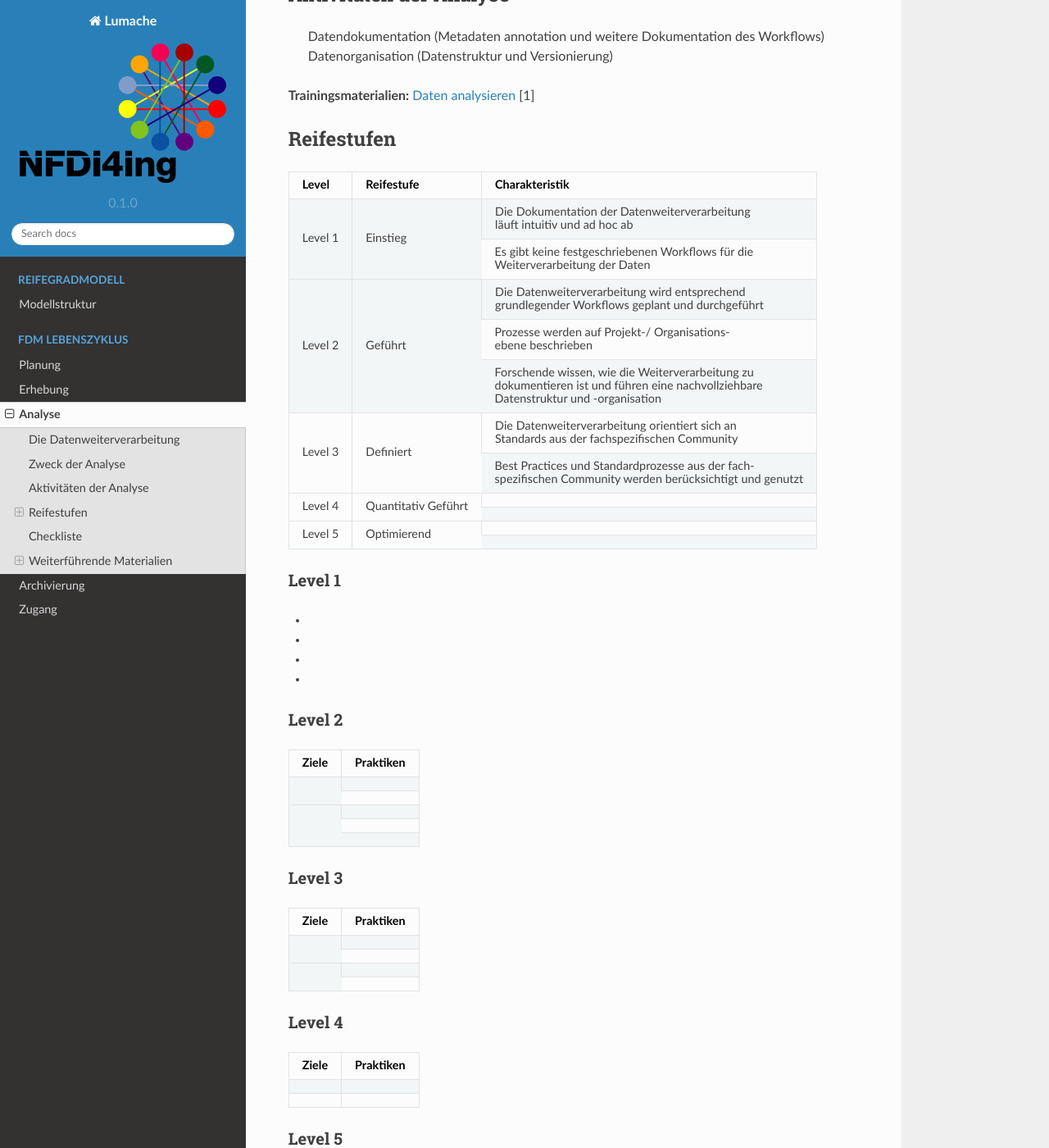
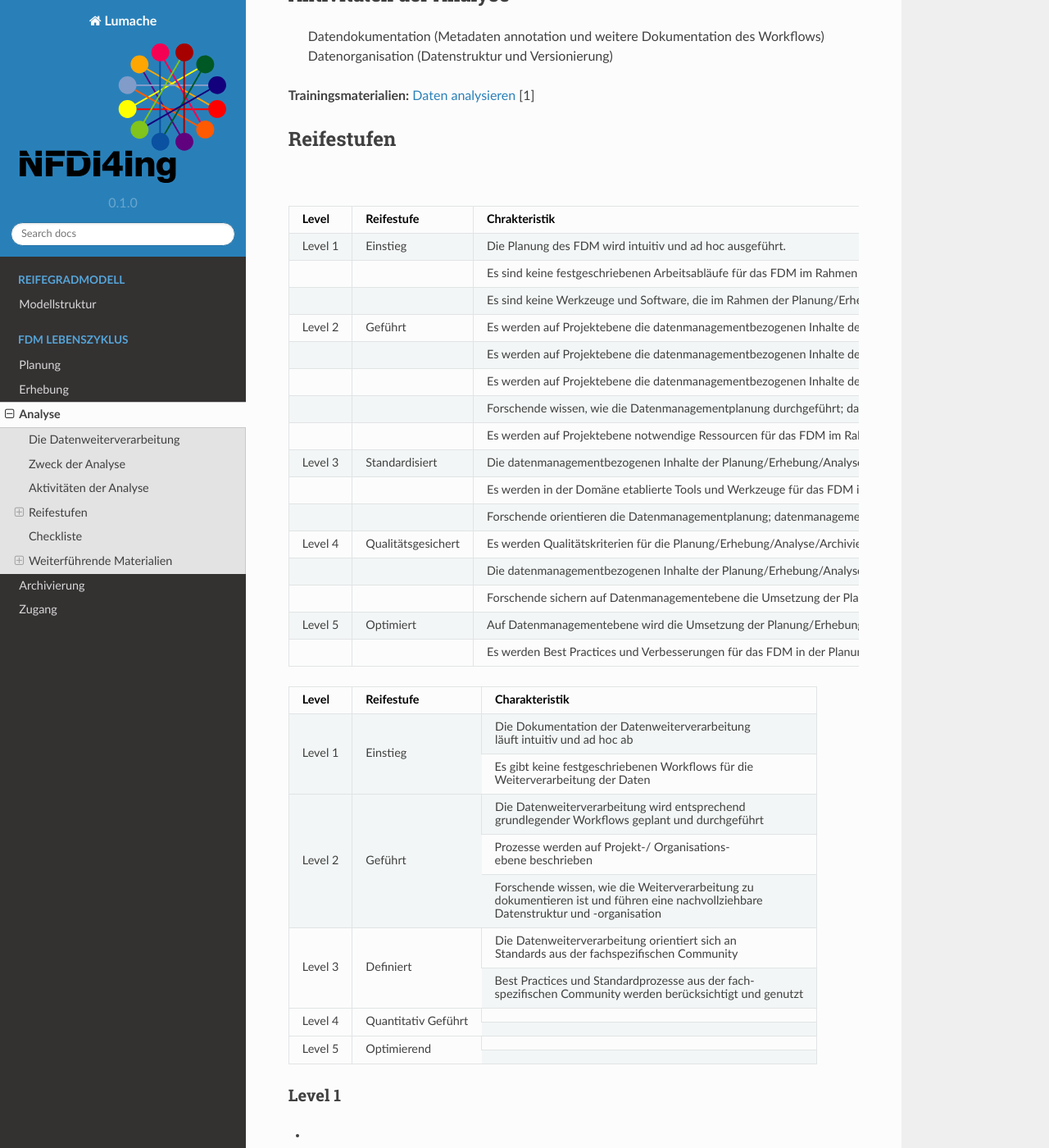
Before and after one commit to LUHMW/MaturityModelsNFDI4Ing, a Sphinx documentation site: the page built from docs/source/Analyse.rst, in a window 1280 px wide and 1400 px high, scrolled down 895 px. Shown: the whole window at 82% size. Built offline with Sphinx 7.4.7 and the Read the Docs theme 2.0.0, drawn with Linux system fonts in a browser that asks for light colours.

Commit message:
Update Analyse.rst

```diff
--- a/docs/source/Analyse.rst
+++ b/docs/source/Analyse.rst
@@ -34,6 +34,78 @@ Aktivitäten der Analyse
 ************
 Reifestufen
 ************
+
+
+.. list-table:: Reifestufen
+   :header-rows: 1
+
+   * - Level
+     - Reifestufe
+     - Chrakteristik
+
+   * - Level 1
+     - Einstieg
+     - Die Planung des FDM wird intuitiv und ad hoc ausgeführt.
+
+   * -
+     -
+     - Es sind keine festgeschriebenen Arbeitsabläufe für das FDM im Rahmen der Planung/Erhebung/Analyse/Archivierung/Zugang auf Projektebene beschrieben.
+
+   * -
+     -
+     - Es sind keine Werkzeuge und Software, die im Rahmen der Planung/Erhebung/Analyse/Archivierung/Zugang eingesetzt werden, festgelegt.
+
+   * - Level 2
+     - Geführt
+     - Es werden auf Projektebene die datenmanagementbezogenen Inhalte der Planung festgelegt und durchgeführt.
+
+   * -
+     -
+     - Es werden auf Projektebene die datenmanagementbezogenen Inhalte der Erhebung/Analyse festgelegt und durchgeführt.
+
+   * -
+     -
+     - Es werden auf Projektebene die datenmanagementbezogenen Inhalte der Archivierung/Zugang festgelegt und durchgeführt.
+
+   * -
+     -
+     - Forschende wissen, wie die Datenmanagementplanung durchgeführt; datenmanagementbezogene Erhebung/Analyse durchgeführt; Daten archiviert/zugänglich gemacht werden sollen und es stehen notwendige Ressourcen zur Verfügung.
+
+   * -
+     -
+     - Es werden auf Projektebene notwendige Ressourcen für das FDM im Rahmen der Planung/Erhebung/Analyse/Archivierung/Zugang definiert und eingesetzt.
+
+   * - Level 3
+     - Standardisiert
+     - Die datenmanagementbezogenen Inhalte der Planung/Erhebung/Analyse/Archivierung/Zugang werden nach domänenspezifischen Standards und Richtlinien ausgelegt.
+
+   * -
+     -
+     - Es werden in der Domäne etablierte Tools und Werkzeuge für das FDM im Rahmen der Planung/Erhebung/Analyse/Archivierung/Zugang identifiziert und angewendet.
+
+   * -
+     -
+     - Forschende orientieren die Datenmanagementplanung; datenmanagementbezogene Erhebung/Analyse durchgeführt; Daten archiviert/zugänglich gemacht an domänenspezifischen Standards und etablieren diese in der Umsetzung im Rahmen des Projektes.
+
+   * - Level 4
+     - Qualitätsgesichert
+     - Es werden Qualitätskriterien für die Planung/Erhebung/Analyse/Archivierung/Zugang definiert und etabliert.
+
+   * -
+     -
+     - Die datenmanagementbezogenen Inhalte der Planung/Erhebung/Analyse/Archivierung/Zugang werden auf Basis der definierten Qualitätskriterien hin gesichert.
+
+   * -
+     -
+     - Forschende sichern auf Datenmanagementebene die Umsetzung der Planung/Erhebung/Analyse/Archivierung/Zugang hinsichtlich definierter Qualitätskriterien.
+
+   * - Level 5
+     - Optimiert
+     - Auf Datenmanagementebene wird die Umsetzung der Planung/Erhebung/Analyse/Archivierung/Zugang proaktiv optimiert und kontinuierlich verbessert (inhaltlich und technisch).
+
+   * -
+     -
+     - Es werden Best Practices und Verbesserungen für das FDM in der Planung/Erhebung/Analyse/Archivierung/Zugang entwickelt und mit der domänenspezifischen Community geteilt.
 
 +-------------------------------------------------------+----------------------------------------------------------+---------------------------------------------------------+
 | Level                                                 | Reifestufe                                               | Charakteristik                                          |
```
